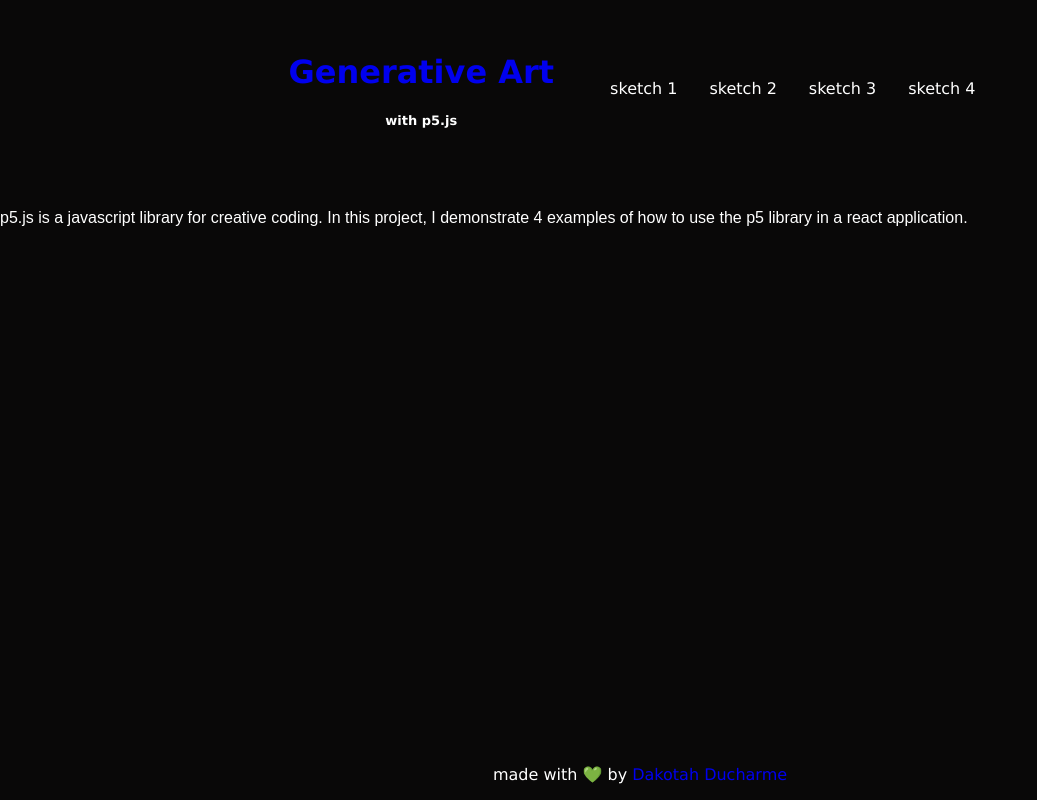
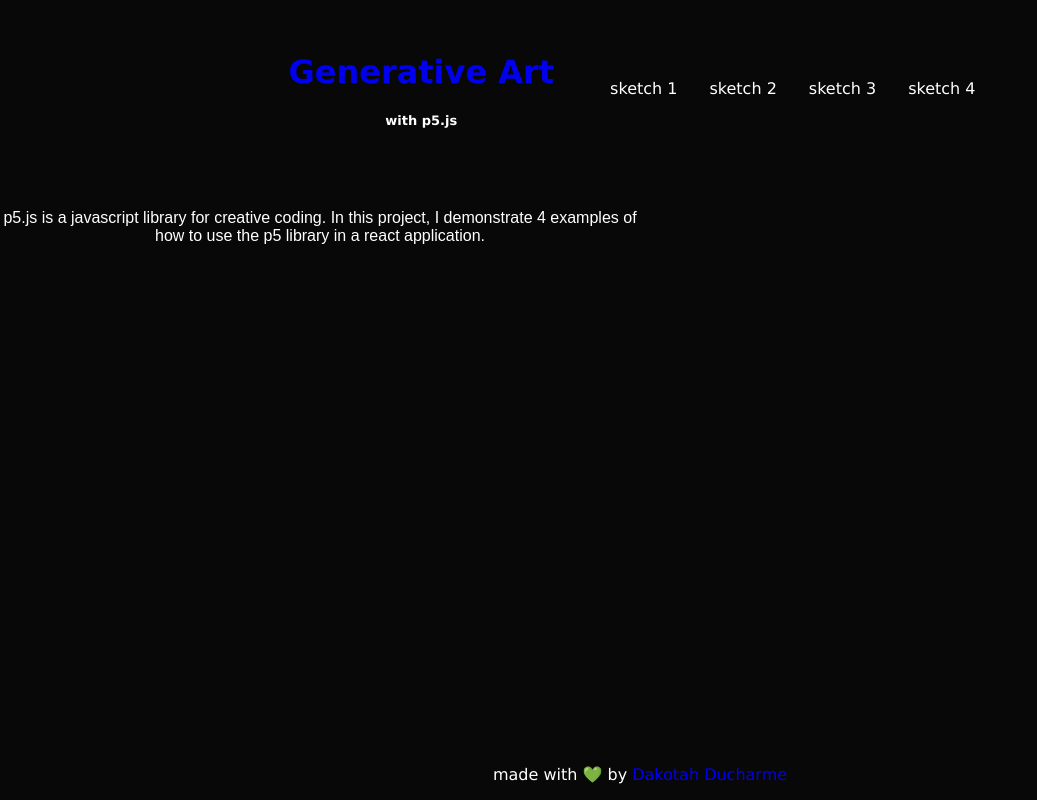
Before and after one commit to dakotahducharme/p5-showcase, a React (Create React App) app in the folder p5-frontend/: page / in a window 1280 px wide. Shown: the whole page, without its empty margins (0-1037 px from the left). Built offline with nearby package versions, Linux system fonts and the light colour scheme.

Commit message:
updating homepage css

```diff
--- a/p5-frontend/src/App.css
+++ b/p5-frontend/src/App.css
@@ -122,6 +122,9 @@ header {
     text-align: center;
   }
 
-  /* @media screen {
-
-  } */
+  #homepage {
+    display: flex;
+    text-align: center;
+    justify-content: center;
+    width: 50%;
+  }
--- a/p5-frontend/src/routes/Home.jsx
+++ b/p5-frontend/src/routes/Home.jsx
@@ -5,7 +5,7 @@ function Home () {
     return(
         <div>
             <App></App>
-            <div>
+            <div id="homepage">
                 p5.js is a javascript library for creative coding. In this project,
                 I demonstrate 4 examples of how to use the p5 library in a react application.
             </div>
```
